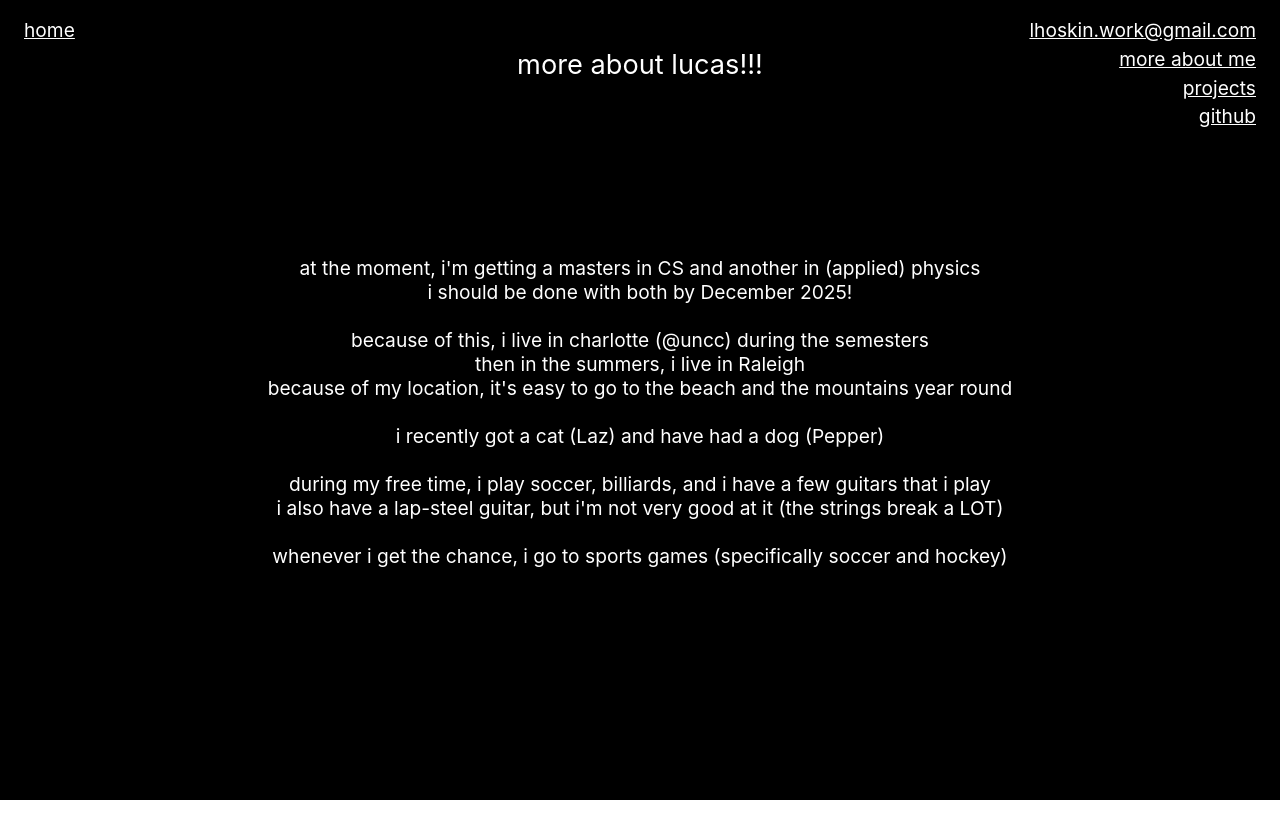
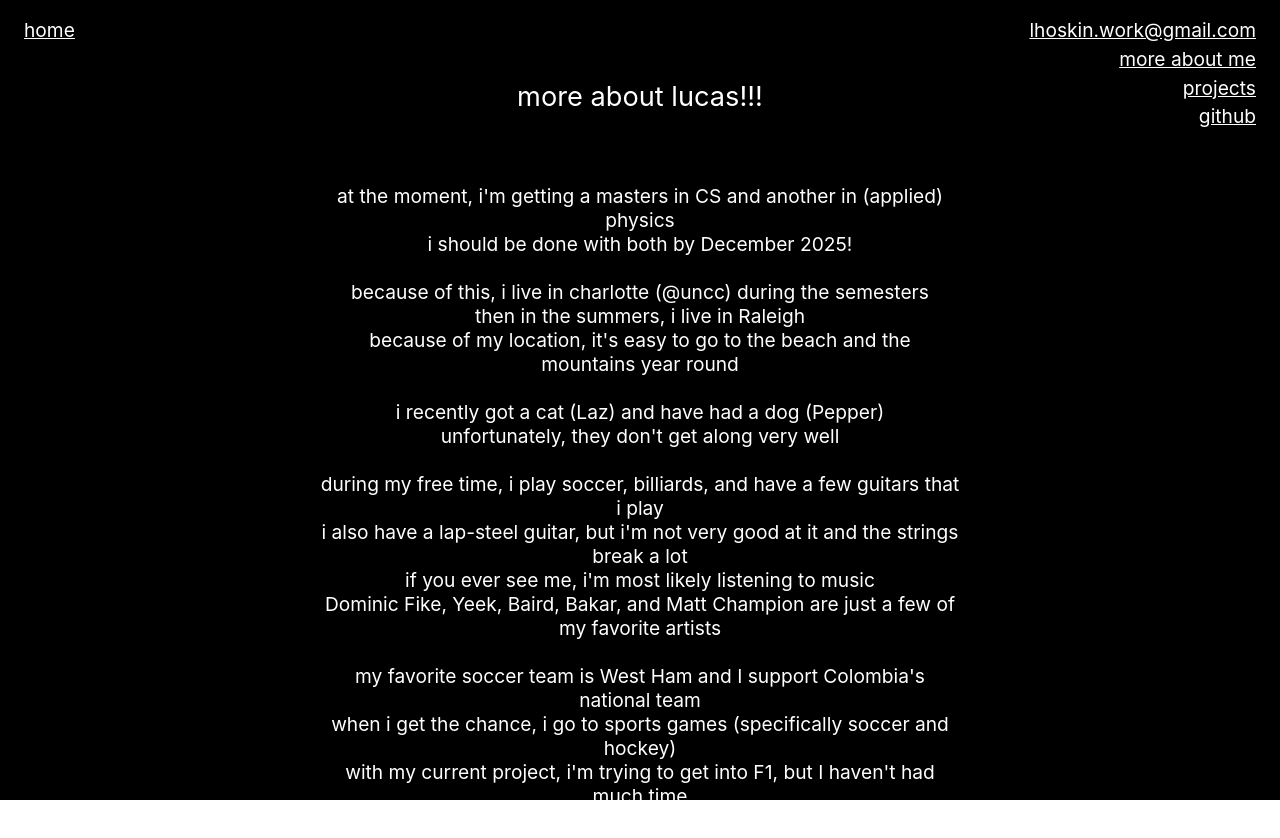
Before and after one commit to lhosk/lhosk.github.io, a React (Create React App) app: page /#/more_about_lucas in a window 1280 px wide. Shown: the top 838 px of the page. Before the commit the page ends 800 px from the top, so only its background shows below. Built offline with nearby package versions, Linux system fonts and the light colour scheme.

Commit message:
update website

```diff
--- a/src/MoreAboutLucas.js
+++ b/src/MoreAboutLucas.js
@@ -49,11 +49,22 @@ function MoreAboutLucas() {
         because of my location, it's easy to go to the beach and the mountains year round
 
         i recently got a cat (Laz) and have had a dog (Pepper)
+        unfortunately, they don't get along very well
 
-        during my free time, i play soccer, billiards, and i have a few guitars that i play
-        i also have a lap-steel guitar, but i'm not very good at it (the strings break a LOT)
+        during my free time, i play soccer, billiards, and have a few guitars that i play
+        i also have a lap-steel guitar, but i'm not very good at it and the strings break a lot
+        if you ever see me, i'm most likely listening to music
+        Dominic Fike, Yeek, Baird, Bakar, and Matt Champion are just a few of my favorite artists
 
-        whenever i get the chance, i go to sports games (specifically soccer and hockey)
+        my favorite soccer team is West Ham and I support Colombia's national team
+        when i get the chance, i go to sports games (specifically soccer and hockey)
+        with my current project, i'm trying to get into F1, but I haven't had much time
+        the same goes for tv shows, anime, and movies
+        regardless, some of my favorite shows are Breaking Bad, The Bear, and The Eternaut
+        I also recommend One Piece, Cowboy Bebop, and Samurai Champloo
+
+        email me to talk and work! (top right)
+        here's some photos:
         `}
       </div>
 
--- a/src/styles.js
+++ b/src/styles.js
@@ -31,15 +31,19 @@ export const stylet_top_left = { // top left links
 };
 
 export const stylet_middle = { // text in middle of home page
+  position: 'absolute',
   whiteSpace: 'pre-line',
   textAlign: 'center',
+  left: '50%',
+  transform: 'translateX(-50%)',
+  top: '20%',
   fontSize: '1.5rem',
   lineHeight: '2.5rem'
 };
 
 export const stylet_header = { // header for page about me
   position: 'absolute',
-  top: '3rem',
+  top: '5rem',
   left: '50%',
   transform: 'translateX(-50%)',
   color: '#fff',
```
